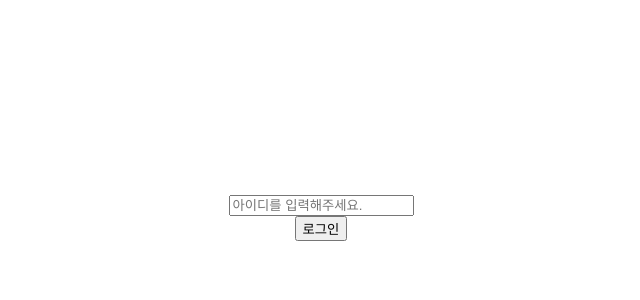
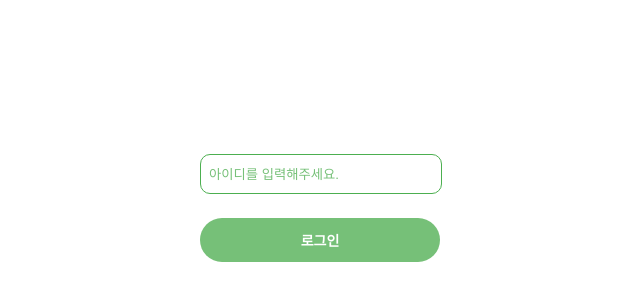
Before and after one commit to ShiroPop/yukyoung-attendance, a React (Create React App) app: page / in a window 1280 px wide. Shown: the part 182-482 px from the top of the page, without its empty margins (319-959 px from the left). Built offline with nearby package versions, Linux system fonts and the light colour scheme; a web font is replaced by a local one.

Commit message:
로그인 css

```diff
--- a/src/layout/Login.tsx
+++ b/src/layout/Login.tsx
@@ -12,24 +12,75 @@
   align-items: center;
 `;
 
-const Input = styled.input``;
+const Form = styled.form`
+  display: flex;
+  flex-direction: column;
+`;
 
-const Button = styled.button``;
+const Input = styled.input`
+  height: 38px;
+  width: 224px;
+  border: 1px solid #4caf50;
+  border-radius: 10px;
+  outline: none;
+  padding: 0 8px;
+
+  &:focus {
+    border: 1px solid #4caf50;
+    outline: 1px solid #4caf50;
+  }
+  &::placeholder {
+    color: #76c078;
+  }
+`;
+
+const ErrorMessage = styled.span<{ $visibility: boolean }>`
+  position: relative;
+  min-height: 24px;
+  top: 2px;
+  font-size: 13px;
+  font-weight: 600;
+  color: #ff5959;
+  visibility: ${({ $visibility }) => ($visibility ? "visible" : "hidden")};
+`;
+
+const Button = styled.button`
+  height: 44px;
+  width: 240px;
+  margin-bottom: 20px;
+  border: none;
+  border-radius: 99px;
+  background-color: #76c078;
+  font-size: 14px;
+  font-weight: 700;
+  color: #fff;
+  cursor: pointer;
+  transition: background-color 0.5s, color 0.2s;
+
+  @media (hover: hover) and (pointer: fine) {
+    &:hover {
+      background-color: #76c0784d;
+    }
+  }
+`;
 
 const Login = () => {
   const { loginId } = useAuth();
   const { loginError } = useUserStore();
   const [user, setUser] = useState("");
 
-  const handleLogin = async () => {
+  const handleLogin = async (e: React.FormEvent<HTMLFormElement>) => {
+    e.preventDefault();
     await loginId(user);
   };
   return (
     <>
       <Container>
-        <Input type="text" placeholder="아이디를 입력해주세요." onChange={(e) => setUser(e.target.value)} />
-        <div>{loginError}</div>
-        <Button onClick={handleLogin}>로그인</Button>
+        <Form onSubmit={handleLogin}>
+          <Input type="text" placeholder="아이디를 입력해주세요." onChange={(e) => setUser(e.target.value)} />
+          <ErrorMessage $visibility={!!loginError}>{loginError || " "}</ErrorMessage>
+          <Button type="submit">로그인</Button>
+        </Form>
       </Container>
     </>
   );
```
